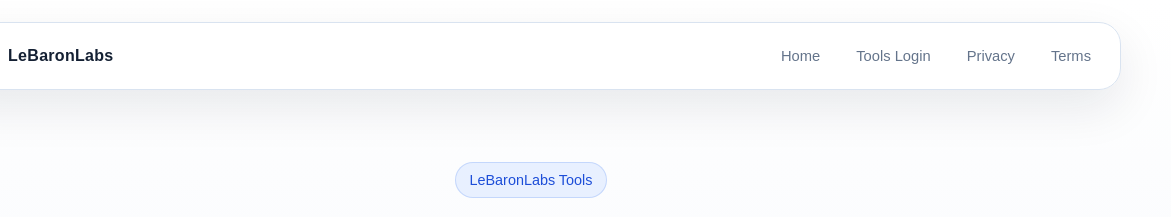
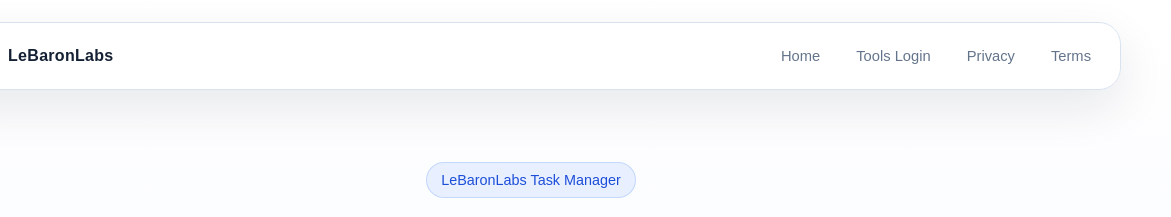
Before and after one commit to EnochLeBaron/lebaronlabs-public, a website: page app-home.html in a window 1280 px wide. Shown: the top 217 px of the page, 109-1280 px from the left. Drawn offline with Linux system fonts and the light colour scheme.

Commit message:
Clarify Task Manager app home

```diff
--- a/app-home.html
+++ b/app-home.html
@@ -3,7 +3,8 @@
 <head>
     <meta charset="UTF-8" />
     <meta name="viewport" content="width=device-width, initial-scale=1.0" />
-    <title>LeBaronLabs Task Manager | LeBaronLabs Tools</title>
+    <title>LeBaronLabs Task Manager</title>
+    <meta name="description" content="LeBaronLabs Task Manager helps users organize projects, task boards, shared workspaces, calendar views, files, messages, and Google Calendar read-only event displays." />
     <link rel="stylesheet" href="/style.css" />
     <link rel="stylesheet" href="/css/light-ui.css" />
 </head>
@@ -26,7 +27,7 @@
 
     <main class="main-wrapper">
         <section class="hero-section">
-            <div class="hero-badge">LeBaronLabs Tools</div>
+            <div class="hero-badge">LeBaronLabs Task Manager</div>
             <h1>LeBaronLabs Task Manager</h1>
             <p>
                 A LeBaronLabs Tools app for project planning, task boards, shared workspaces,
```
